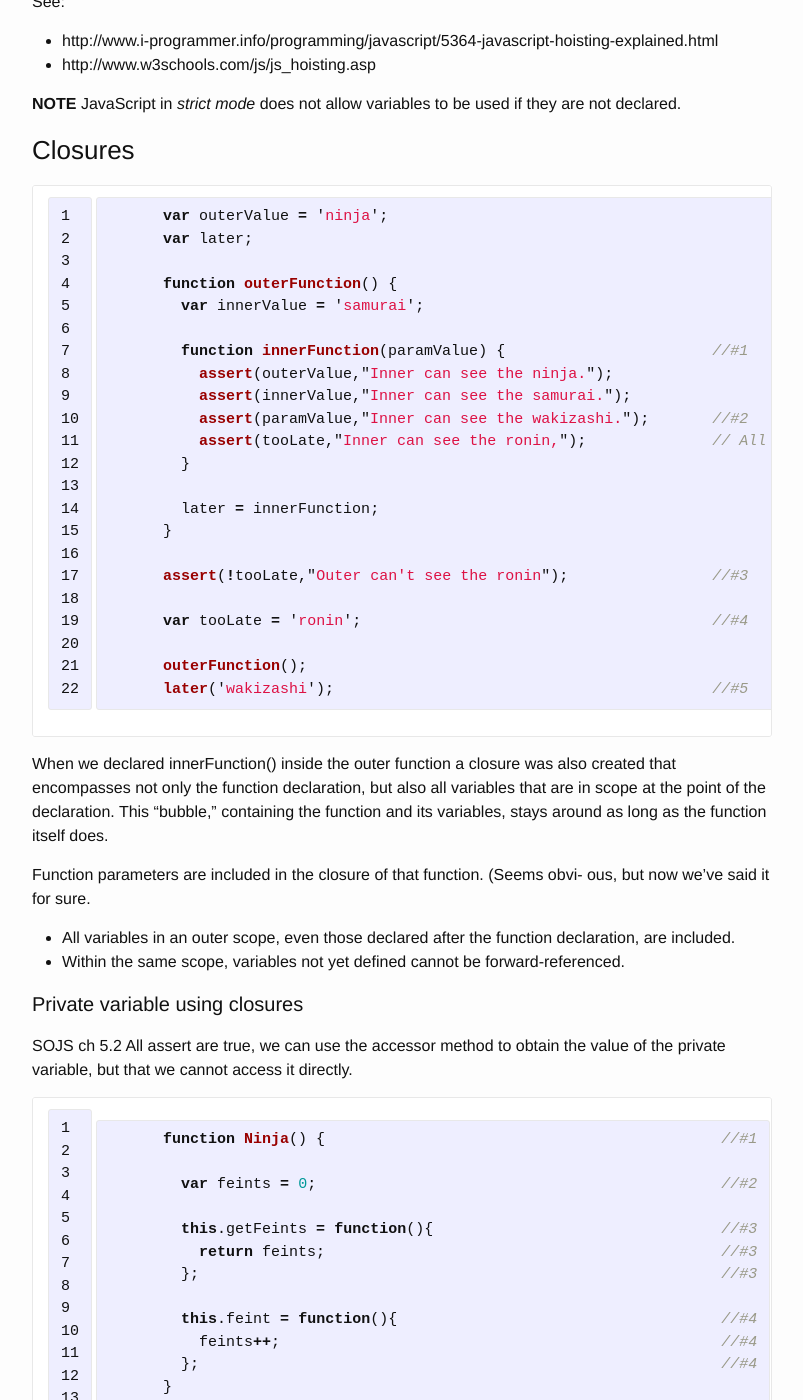
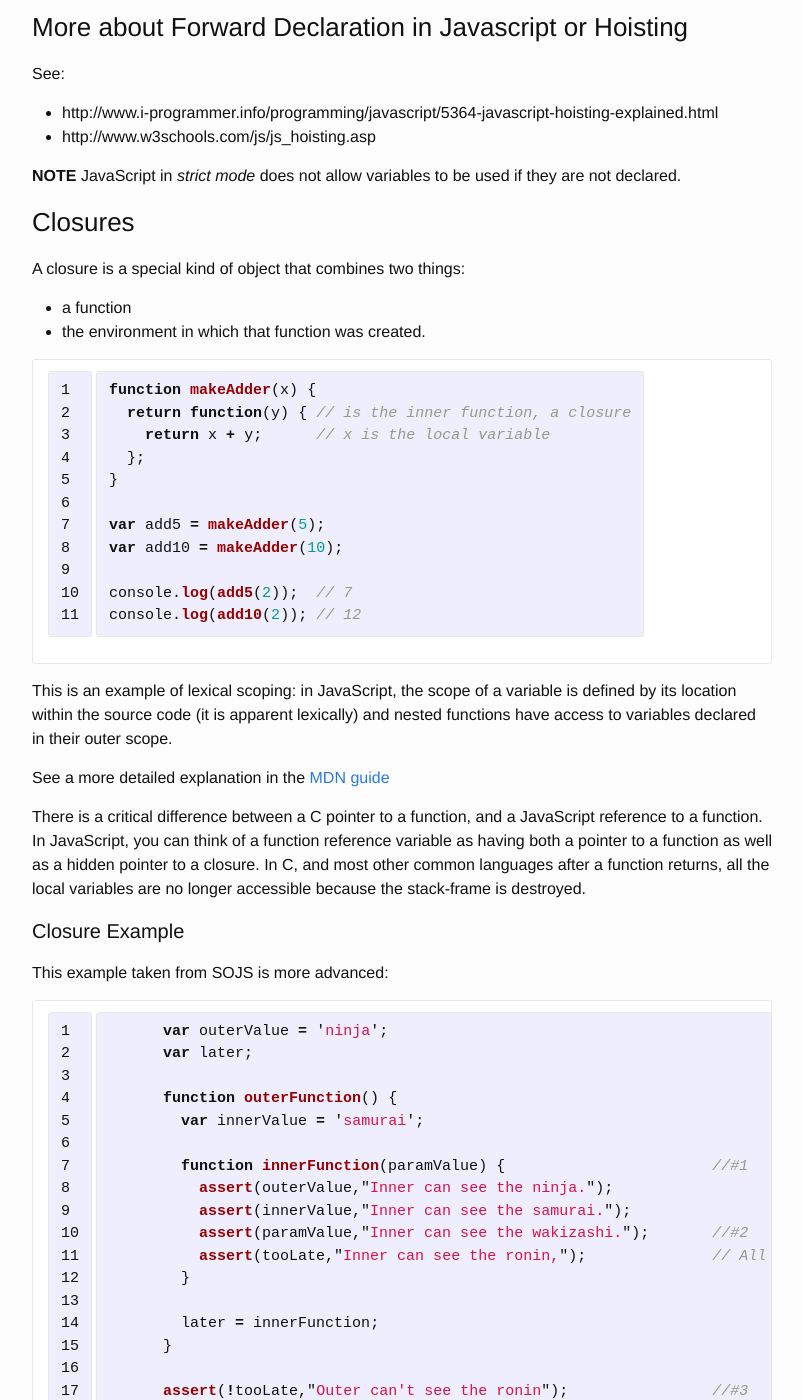
Before and after one commit to breezeight/nicola_blog, a Jekyll site: the page built from _guides/javascript.markdown, in a window 1280 px wide and 1400 px high, scrolled down 2334 px. Shown: the whole window, without its empty margins (238-1041 px from the left). Built offline with Jekyll 4.4.1, drawn with Linux system fonts in a browser that asks for light colours; some of the changed text lies outside the part shown.

Commit message:
more examples about closures

```diff
--- a/_guides/javascript.markdown
+++ b/_guides/javascript.markdown
@@ -21,7 +21,8 @@
 
 * [SOJS](/Volumes/ArchiveDisk/Archive/Misc/ebook/javascript/Secrets_of_the_JavaS.pdf)    http://www.manning.com/resig/
 * [FJS](/Volumes/ArchiveDisk/Archive/Misc/ebook/javascript/Functional_JavaScript.pdf)
-
+* [MDN](https://developer.mozilla.org/en-US/docs/Web/JavaScript/Guide)
+    Mozilla Developer Network - Javascript
 
 * [Codeacademy](http://www.codecademy.com/en/tracks/javascript)
 
@@ -90,6 +91,42 @@
 
 ### Closures
 
+A closure is a special kind of object that combines two things:
+
+* a function
+* the environment in which that function was created.
+
+
+~~~javascript
+function makeAdder(x) {
+  return function(y) { // is the inner function, a closure
+    return x + y;      // x is the local variable
+  };
+}
+
+var add5 = makeAdder(5);
+var add10 = makeAdder(10);
+
+console.log(add5(2));  // 7
+console.log(add10(2)); // 12
+~~~
+
+
+
+This is an example of lexical scoping: in JavaScript, the scope of a variable is defined by its location within the source code (it is apparent lexically) and nested functions have access to variables declared in their outer scope.
+
+See a more detailed explanation in the [MDN
+guide](https://developer.mozilla.org/en/docs/Web/JavaScript/Guide/Closures)
+
+There is a critical difference between a C pointer to a function, and a
+JavaScript reference to a function. In JavaScript, you can think of a
+function reference variable as having both a pointer to a function as
+well as a hidden pointer to a closure. In C, and most other common languages after a function returns, all the local variables are no longer accessible because the stack-frame is destroyed.
+
+#### Closure Example
+
+This example taken from SOJS is more advanced:
+
 ~~~javascript
       var outerValue = 'ninja';
       var later;
@@ -115,7 +152,9 @@
       later('wakizashi');                                          //#5
 ~~~
 
-When we declared innerFunction() inside the outer function a closure was also created that encompasses not only the function declaration, but also all variables that are in scope at the point of the declaration.
+`open /devel/SRC/JAVASCRIPT/ninja-code/chapter-5/listing-5.3.html`
+
+When we declared `innerFunction()` inside the outer function a closure was also created that encompasses not only the function declaration, but also all variables that are in scope at the point of the declaration.
 This “bubble,” containing the function and its variables, stays around as long as the function itself does.
 
 Function parameters are included in the closure of that function. (Seems obvi- ous, but now we’ve said it for sure.
@@ -123,9 +162,142 @@
 * All variables in an outer scope, even those declared after the function declaration, are included.
 * Within the same scope, variables not yet defined cannot be forward-referenced.
 
-#### Private variable using closures
+#### Closure Example: Common mistake in for loops
 
-SOJS ch 5.2
+~~~html
+<p id="help">Helpful notes will appear here</p>
+<p>E-mail: <input type="text" id="email" name="email"></p>
+<p>Name: <input type="text" id="name" name="name"></p>
+<p>Age: <input type="text" id="age" name="age"></p>
+~~~
+
+~~~javascript
+function showHelp(help) {
+  document.getElementById('help').innerHTML = help;
+}
+
+function setupHelp() {
+  var helpText = [
+      {'id': 'email', 'help': 'Your e-mail address'},
+      {'id': 'name', 'help': 'Your full name'},
+      {'id': 'age', 'help': 'Your age (you must be over 16)'}
+    ];
+
+  for (var i = 0; i < helpText.length; i++) {
+    var item = helpText[i];
+    document.getElementById(item.id).onfocus = function() {
+      showHelp(item.help);
+    }
+  }
+}
+
+setupHelp();
+~~~
+
+[View On JsFiddle](http://jsfiddle.net/v7gjv)
+
+If you try this code out, you'll see that it doesn't work as expected. No matter what field you focus on, the message about your age will be displayed.
+
+The reason for this is that the functions assigned to onfocus are closures; they consist of the function definition and the captured environment from the setupHelp function's scope. Three closures have been created, but each one shares the same single environment.
+
+The `for` statement don't define a new scope, the `vat item` is defined
+only once.
+
+To fix the above example we need to define a new scope for each
+interation in the for loop using a function factory:
+
+~~~javascript
+function showHelp(help) {
+  document.getElementById('help').innerHTML = help;
+}
+
+function makeHelpCallback(help) {
+  return function() {
+    showHelp(help);
+  };
+}
+
+function setupHelp() {
+  var helpText = [
+      {'id': 'email', 'help': 'Your e-mail address'},
+      {'id': 'name', 'help': 'Your full name'},
+      {'id': 'age', 'help': 'Your age (you must be over 16)'}
+    ];
+
+  for (var i = 0; i < helpText.length; i++) {
+    var item = helpText[i];
+    document.getElementById(item.id).onfocus = makeHelpCallback(item.help);
+  }
+}
+
+setupHelp()
+~~~
+
+[View On JsFiddle](http://jsfiddle.net/v7gjv/1)
+
+This works as expected. Rather than the callbacks all sharing a single environment, the makeHelpCallback function creates a new environment for each one in which help refers to the corresponding string from the helpText array.
+
+This doesn't works, see comments to understand why:
+~~~javascript
+function showHelp(help) {
+  document.getElementById('help').innerHTML = help;
+}
+
+function makeHelpCallback(help) { //This return undefined but executes
+showHelp that change the
+    showHelp(help);
+}
+
+function setupHelp() {
+  var helpText = [
+      {'id': 'email', 'help': 'Your e-mail address'},
+      {'id': 'name', 'help': 'Your full name'},
+      {'id': 'age', 'help': 'Your age (you must be over 16)'}
+    ];
+
+  for (var i = 0; i < helpText.length; i++) {
+    var item = helpText[i];
+    document.getElementById(item.id).onfocus = makeHelpCallback(item.help);
+  }
+}
+
+setupHelp()
+~~~
+
+Also this doesn't work, WHY?
+
+~~~javascript
+
+function showHelp(help) {
+  document.getElementById('help').innerHTML = help;
+}
+
+function setupHelp() {
+  var helpText = [
+      {'id': 'email', 'help': 'Your e-mail address'},
+      {'id': 'name', 'help': 'Your full name'},
+      {'id': 'age', 'help': 'Your age (you must be over 16)'}
+    ];
+
+  for (var i = 0; i < helpText.length; i++) {
+    var item = helpText[i];
+    document.getElementById(item.id).onfocus = function() {
+      var help = item.help; //mi sa che questa non funziona perchè ho
+      portato item nello scope.... infatti l'unico modo per non portarsi
+      dietro item è la soluzione proposta...
+      showHelp(help);
+    }
+  }
+}
+
+setupHelp();
+~~~
+
+
+#### Closure Example: Private variable using closures
+
+See [MDN Guide](https://developer.mozilla.org/en/docs/Web/JavaScript/Guide/Closures#Emulating_private_methods_with_closures)
+See SOJS ch 5.2
 All assert are true, we can use the accessor method to obtain the value of the private variable, but that we cannot access it directly.
 
 ~~~javascript
```
